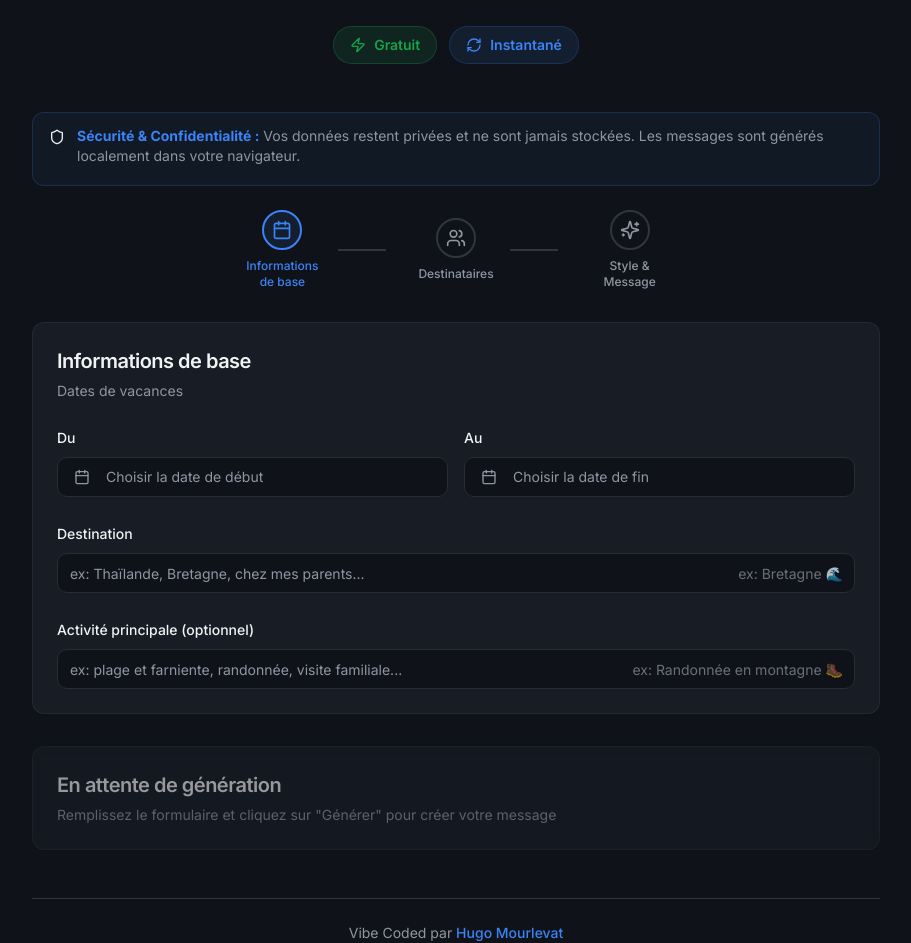
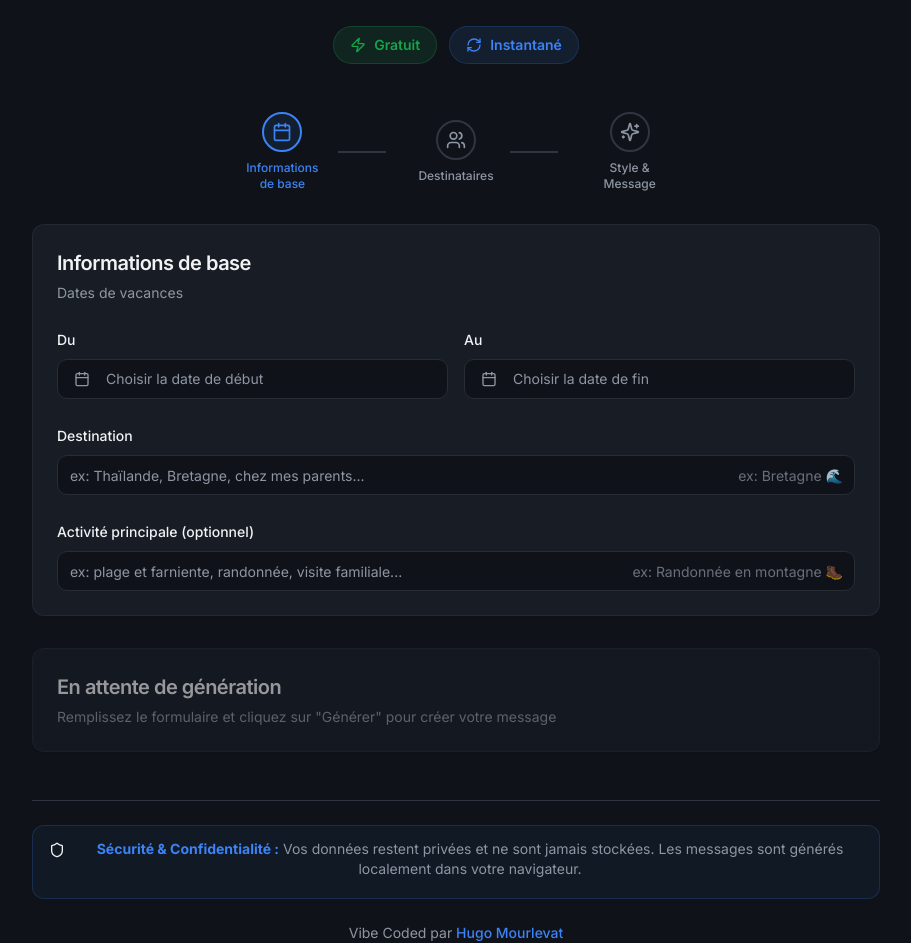
Before and after one commit to hugomrvt/vacaygen, a React (Vite) app: page / in a window 1280 px wide. Shown: the part 230-1173 px from the top of the page, without its empty margins (184-1095 px from the left). Built offline with nearby package versions, Linux system fonts and the light colour scheme; a web font is replaced by a local one.

Commit message:
Add SecurityNotice to footer
Moves the SecurityNotice component to the footer of the application.

```diff
--- a/src/pages/Index.tsx
+++ b/src/pages/Index.tsx
@@ -83,10 +83,6 @@ const Index = () => {
           </div>
         </div>
 
-        {/* Security Notice */}
-        <div className="mb-6">
-          <SecurityNotice />
-        </div>
 
         {/* Step Indicator */}
         <div className="mb-6 sm:mb-8">
@@ -149,6 +145,10 @@ const Index = () => {
 
         {/* Footer */}
         <div className="text-center mt-8 sm:mt-12 py-6 border-t border-border">
+          {/* Security Notice */}
+          <div className="mb-6">
+            <SecurityNotice />
+          </div>
           <div className="space-y-2">
             {messageGenerator.totalGeneratedMessages > 0 && (
               <div className="flex items-center justify-center gap-2 mb-4">
```
